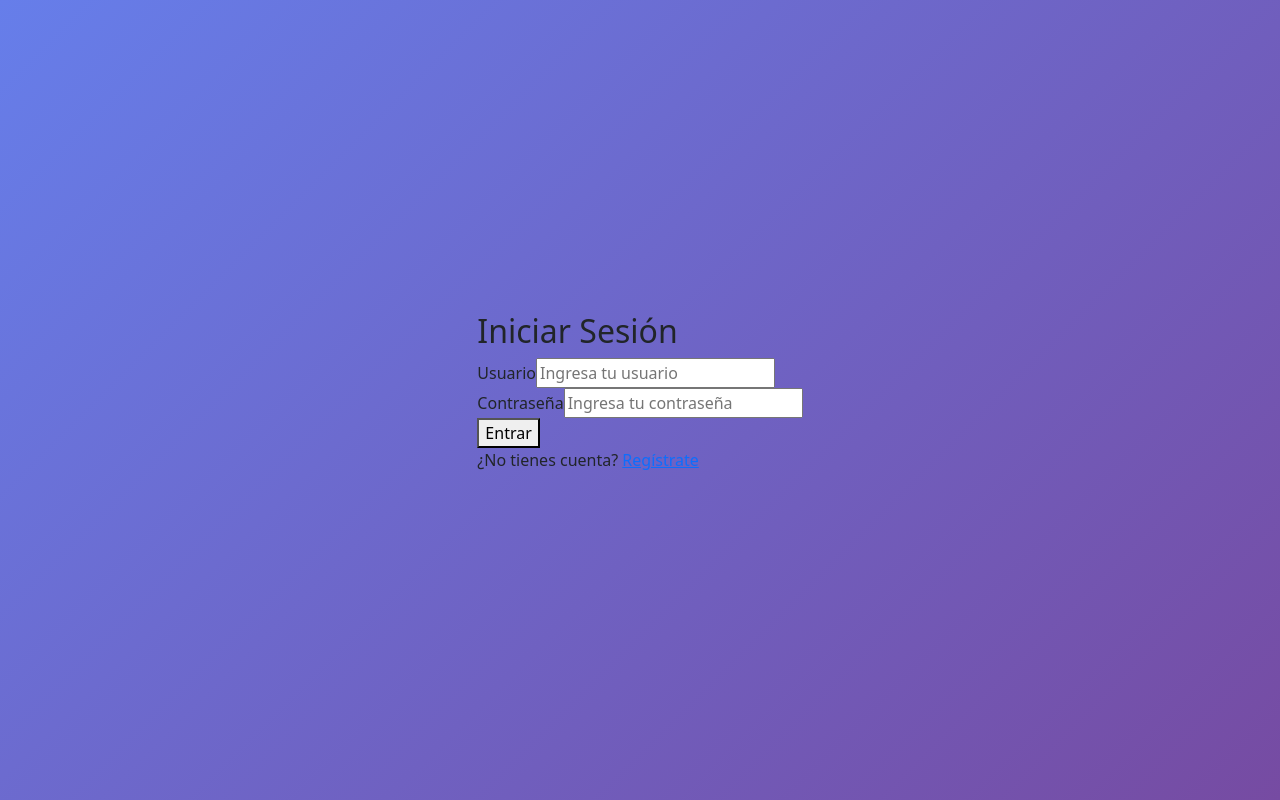
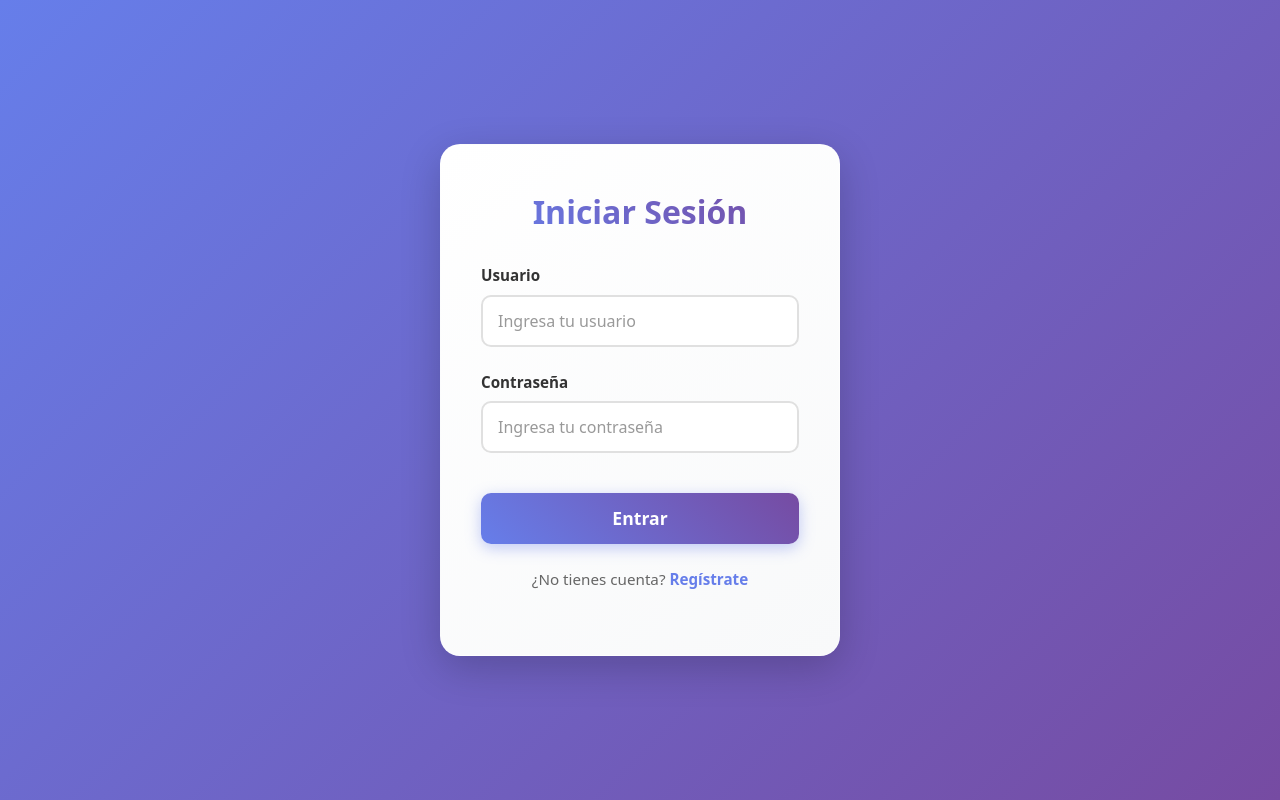
Before and after one commit to ismael-63/famty, a Vue app: page /login in a window 1280 px wide. Built offline with nearby package versions, Linux system fonts and the light colour scheme.

Commit message:
login con estilo, falta el resgistro

```diff
--- a/src/views/Login_Register.vue
+++ b/src/views/Login_Register.vue
@@ -28,4 +28,102 @@
     background: linear-gradient(135deg, #667eea 0%, #764ba2 100%);
 }
 
+.login-card {
+    background: linear-gradient(145deg, #ffffff, #f8f9fa);
+    border-radius: 20px;
+    box-shadow: 0 12px 40px rgba(0, 0, 0, 0.2);
+    padding: 3rem 2.5rem;
+    width: 100%;
+    max-width: 400px;
+    border: 1px solid rgba(255, 255, 255, 0.2);
+}
+
+.login-title {
+    font-size: 2rem;
+    font-weight: 700;
+    color: #333;
+    text-align: center;
+    margin-bottom: 2rem;
+    background: linear-gradient(45deg, #667eea, #764ba2);
+    -webkit-background-clip: text;
+    -webkit-text-fill-color: transparent;
+    background-clip: text;
+}
+
+.form-group {
+    margin-bottom: 1.5rem;
+}
+
+.form-group label {
+    display: block;
+    font-weight: 600;
+    color: #333;
+    margin-bottom: 0.5rem;
+    font-size: 0.95rem;
+}
+
+.form-input {
+    width: 100%;
+    padding: 12px 15px;
+    border: 2px solid #e0e0e0;
+    border-radius: 10px;
+    font-size: 1rem;
+    transition: all 0.3s ease;
+    background: white;
+    color: #333;
+}
+
+.form-input:focus {
+    outline: none;
+    border-color: #667eea;
+    box-shadow: 0 0 0 3px rgba(102, 126, 234, 0.1);
+    background: #f8fafb;
+}
+
+.form-input::placeholder {
+    color: #999;
+}
+
+.login-btn {
+    width: 100%;
+    padding: 12px 30px;
+    background: linear-gradient(45deg, #667eea, #764ba2);
+    border: none;
+    color: white;
+    font-size: 1.1rem;
+    font-weight: 600;
+    border-radius: 10px;
+    margin-top: 1rem;
+    transition: all 0.3s ease;
+    cursor: pointer;
+    box-shadow: 0 4px 15px rgba(102, 126, 234, 0.4);
+}
+
+.login-btn:hover {
+    transform: translateY(-2px);
+    box-shadow: 0 6px 25px rgba(102, 126, 234, 0.6);
+}
+
+.login-btn:active {
+    transform: translateY(0);
+}
+
+.register-link {
+    text-align: center;
+    margin-top: 1.5rem;
+    color: #666;
+    font-size: 0.95rem;
+}
+
+.register-link a {
+    color: #667eea;
+    text-decoration: none;
+    font-weight: 600;
+    transition: color 0.3s ease;
+}
+
+.register-link a:hover {
+    color: #764ba2;
+    text-decoration: underline;
+}
 </style>
```
